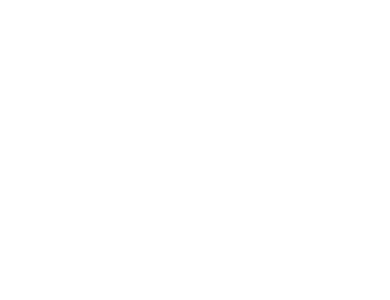
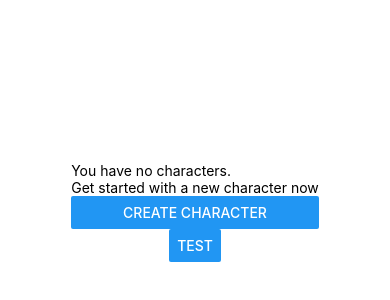
Before and after one commit to Drkeck/Character-app-p1e, a React Native app: screen / in a window 390 px wide. Shown: the part 210-510 px from the top of the page. Built offline with nearby package versions, Linux system fonts and the light colour scheme.

Commit message:
messed with getting started

```diff
--- a/App.js
+++ b/App.js
@@ -1,12 +1,16 @@
 import { StatusBar } from 'expo-status-bar';
 import React from 'react';
-import { StyleSheet, Text, View } from 'react-native';
+import { StyleSheet, Text, View, Button } from 'react-native';
 import GetStarted from './src/Get-Started';
 
 export default function App() {
   return (
     <View style={styles.container}>
-      <GetStarted></GetStarted>
+      <GetStarted style={styles.Button}></GetStarted>
+      <Button
+        style={styles.btn}
+        title="test"
+      />
       <StatusBar
         translucent={true}
         animated={true}
@@ -22,5 +26,9 @@
     alignItems: 'center',
     justifyContent: 'center',
   },
+  Button: {
+    margin: 10,
+    color: "#de5050"
+  },
 
 });
--- a/src/Get-Started/index.js
+++ b/src/Get-Started/index.js
@@ -1,10 +1,11 @@
 import React, {useState}from "react"
-import { Text, Button, StyleSheet, Alert, Modal } from 'react-native'
-function GetStarted() {
+import { Text, Button, StyleSheet, Alert, Modal, View } from 'react-native'
 
+function GetStarted(btn) {
     const [modalVisible, setModalVisible] = useState(false);
 
     function buttonHandler (e) {
+        setModalVisible(true)
         // Alert.alert(
         //     "you did a thing",
         //     "good Job",
@@ -20,26 +21,31 @@
     }
 
     return(
-        <>
+        <View>
             <Text>You have no characters.</Text>
             <Text>Get started with a new character now</Text>
             <Button
-                style={gsStyle.buttons}
+                style={btn}
                 onPress={buttonHandler}
                 title="Create Character"
             />
             <Modal
+            animationType="fade"
+            visible={modalVisible}
+            onRequestClose={() => {
+                setModalVisible(!modalVisible)
+            }}
             >
-
+                <View>
+                    <Text>this is for picking a Game type</Text>
+                </View>
             </Modal>
-        </>
+        </View>
     )
 }
 
-const gsStyle = StyleSheet.create({
-    buttons: {
-        margin: 100
-    }
+const gsStyles = StyleSheet.create({
+
 })
 
 export default GetStarted;
```
